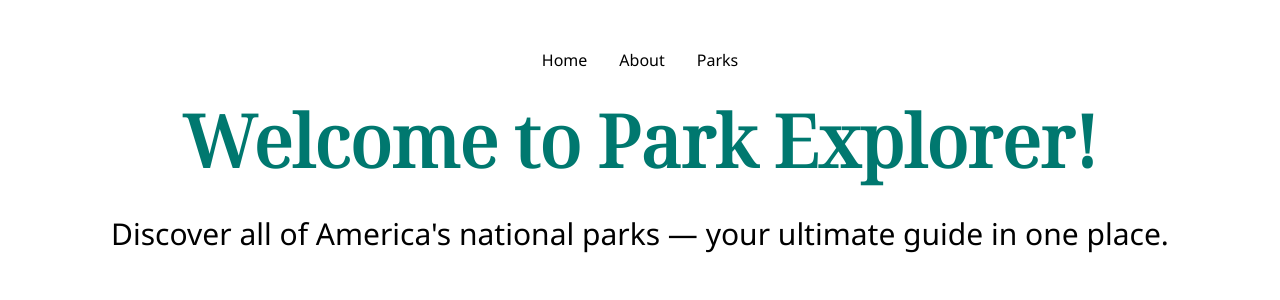
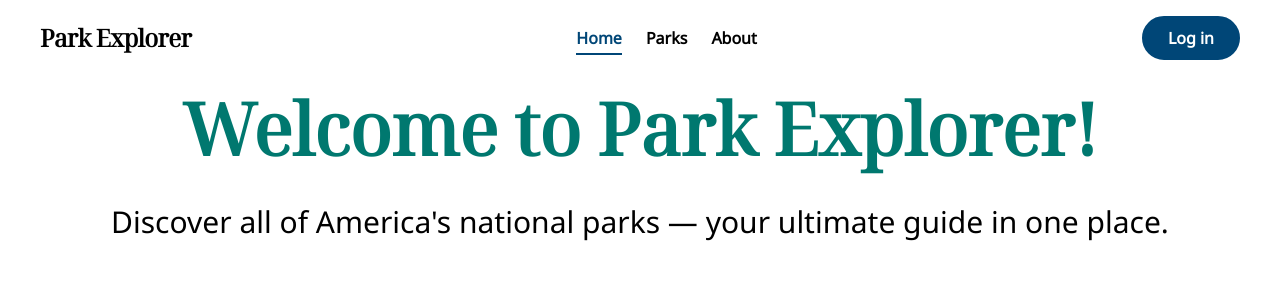
Before and after one commit to Hannahelenas/national-park-explorer, a React (Vite) app: page / in a window 1280 px wide. Shown: the top 300 px of the page. Built offline with nearby package versions, Linux system fonts and the light colour scheme.

Commit message:
Create Navbar component

```diff
--- a/src/App.css
+++ b/src/App.css
@@ -1,17 +1,9 @@
 @import "tailwindcss";
-
+/*
 #root {
   max-width: 1280px;
   margin: 0 auto;
-  padding: 2rem;
+   padding: 2rem;
   text-align: center;
 }
-
-@theme {
-  --color-*: initial;
-  --color-white: #fff;
-  --color-purple: #3f3cbb;
-  --color-midnight: #121063;
-  --color-tahiti: #3ab7bf;
-  --color-bermuda: #78dcca;
-}
+ */
--- a/src/components/Layout.tsx
+++ b/src/components/Layout.tsx
@@ -1,19 +1,10 @@
-import { Outlet, NavLink } from "react-router-dom";
+import { Outlet } from "react-router-dom";
+import Navbar from "./Navbar";
 
 export default function Layout() {
   return (
     <>
-      <nav className="flex justify-center">
-        <NavLink to="/" className=" hover:underline p-4">
-          Home
-        </NavLink>
-        <NavLink to="/about" className="hover:underline p-4">
-          About
-        </NavLink>
-        <NavLink to="/parks" className="hover:underline p-4">
-          Parks
-        </NavLink>
-      </nav>
+      <Navbar />
       <main className="p-4">
         <Outlet />
       </main>
--- /dev/null
+++ b/src/components/Navbar.tsx
@@ -0,0 +1,45 @@
+import { Link, NavLink } from "react-router-dom";
+
+const links = [
+  { name: "Home", to: "/" },
+  { name: "Parks", to: "/parks" },
+  { name: "About", to: "/about" },
+];
+
+export default function Navbar() {
+  const getLinkClass = (isActive: boolean) =>
+    ` ${
+      isActive
+        ? "text-[var(--color-primary)] border-b-2 border[var(--color-primary)] pb-1"
+        : "text-black hover:border-b-2 hover:border-black pb-1"
+    }`;
+  return (
+    <nav
+      className="flex items-center justify-between px-10 py-4 font-extrabold max-w-8xl mx-auto w-full"
+      aria-label="Main navigation"
+    >
+      <Link to="/" className="text-2xl font-black font-display tracking-tight">
+        Park Explorer
+      </Link>
+      <ul className="flex gap-6">
+        {links.map((link) => (
+          <li key={link.to}>
+            <NavLink
+              to={link.to}
+              className={({ isActive }) => getLinkClass(isActive)}
+            >
+              {link.name}
+            </NavLink>
+          </li>
+        ))}
+      </ul>
+      <button
+        className="bg-[var(--color-primary)] border-2 border-[var(--color-primary)]
+         text-white px-6 py-2 rounded-full transition-all duration-300 ease-in-out
+         hover:cursor-pointer hover:bg-white hover:text-black hover:border-[var(--color-primary)]"
+      >
+        Log in
+      </button>
+    </nav>
+  );
+}
--- a/src/index.css
+++ b/src/index.css
@@ -1,11 +1,14 @@
 @import url("https://fonts.googleapis.com/css2?family=Noto+Sans&family=Noto+Serif&family=Noto+Serif+Display&display=swap");
 @import "tailwindcss";
 
-/* Fonts */
+/* Project Fonts and colors */
 :root {
   --font-noto-serif: "Noto Serif", serif;
   --font-noto-sans: "Noto Sans", sans-serif;
   --font-noto-display: "Noto Serif Display", serif;
+
+  /* Colors */
+  --color-primary: #004677;
 }
 
 body {
@@ -15,3 +18,7 @@ body {
 h1 {
   font-family: var(--font-noto-display);
 }
+
+.font-display {
+  font-family: var(--font-noto-display);
+}
```
